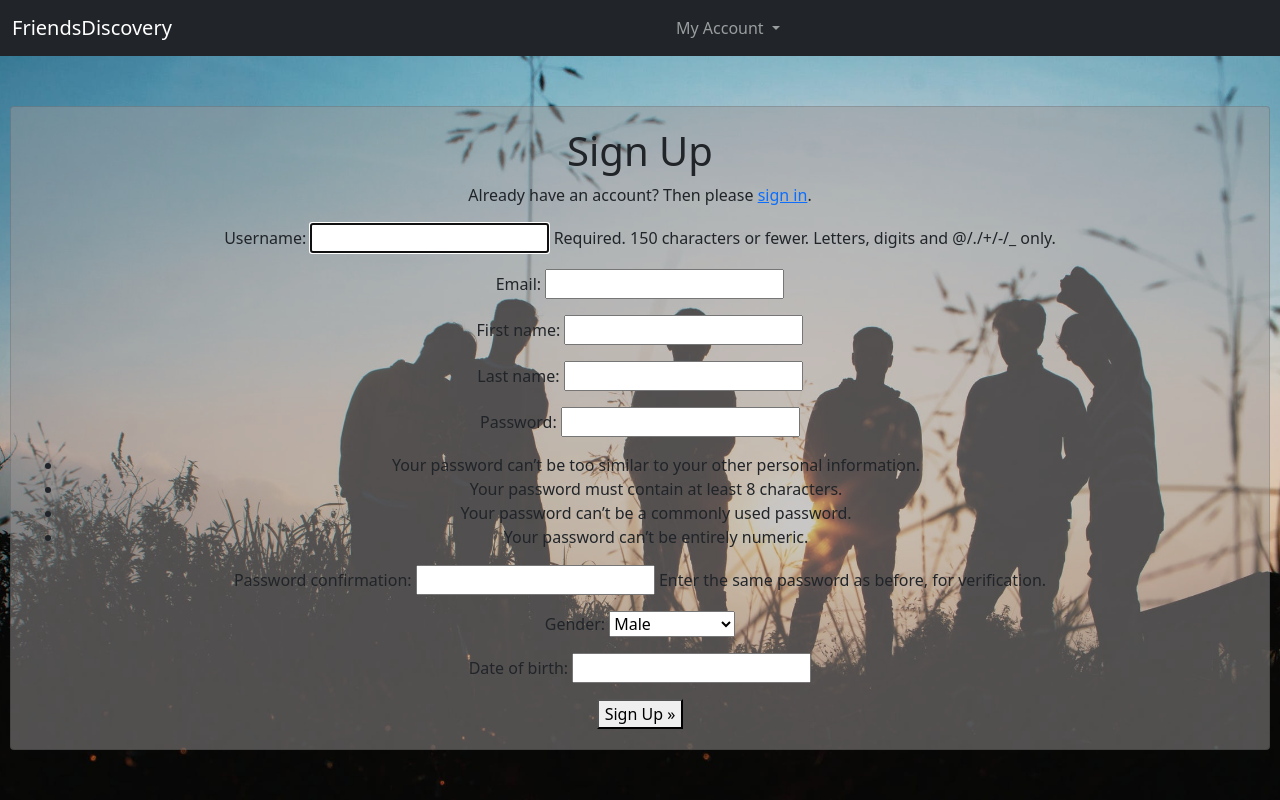
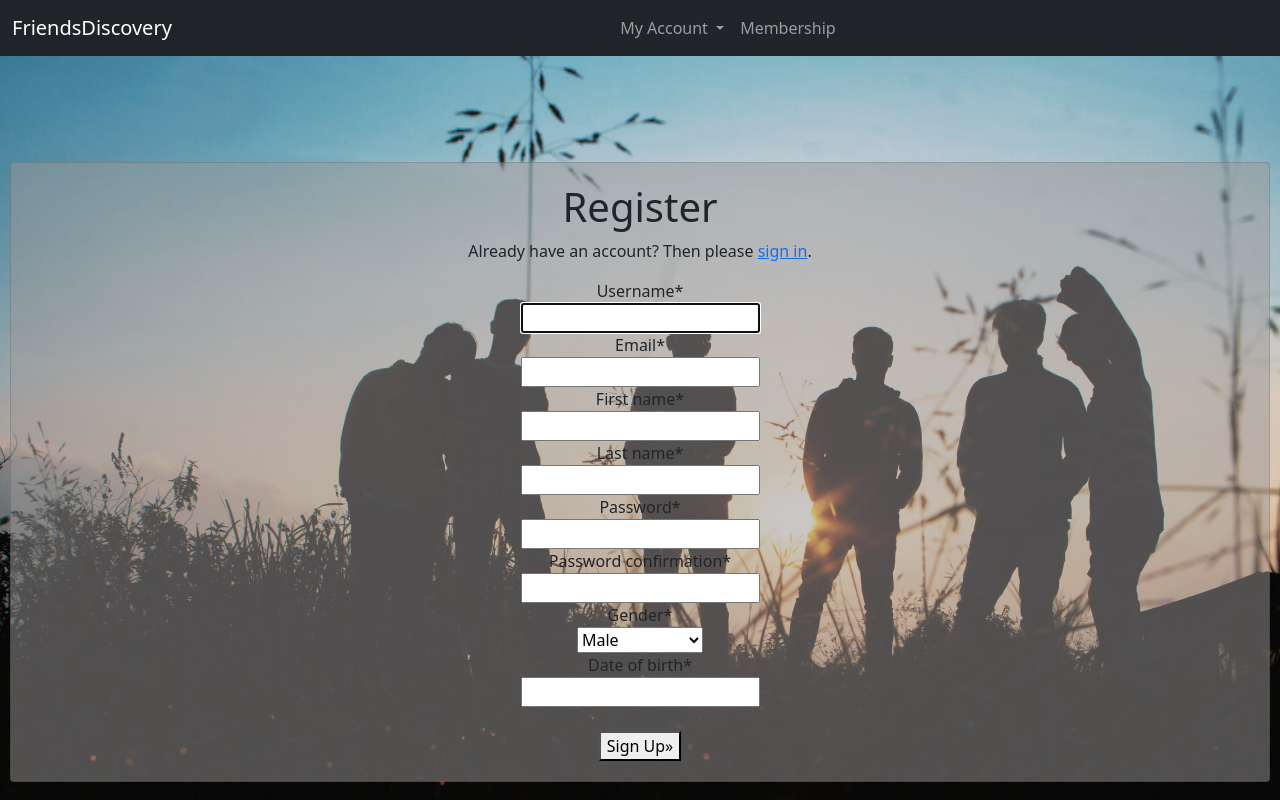
Before and after one commit to Code-Institute-Submissions/adam181189-FriendsDiscovery_JulyResub, a Django app: page /extendedSignup in a window 1280 px wide. Run offline with Django 3.2, Linux system fonts and the light colour scheme; parts of the project's set-up code (start-up, migrations or seed data) failed here and were passed over; some libraries are stand-ins or nearby versions.

Commit message:
updated register so it brings up a modified allauth file, and updates the database with information shared oneregister

```diff
--- a/friendsdiscovery/settings.py
+++ b/friendsdiscovery/settings.py
@@ -45,6 +45,7 @@ INSTALLED_APPS = [
     'users',
     'home',
     'profilepage',
+    'crispy_forms',
 ]
 
 MIDDLEWARE = [
--- a/templates/allauth/account/login.html
+++ b/templates/allauth/account/login.html
@@ -15,7 +15,7 @@
 
     {% if socialaccount_providers %}
     <p>{% blocktrans with site.name as site_name %}Please sign in with one
-        of your existing third party accounts. Or, <a href="{{ signup_url }}">sign up</a>
+        of your existing third party accounts. Or, <a href="{{% url '' %}}">sign up</a>
         for a {{ site_name }} account and sign in below:{% endblocktrans %}</p>
 
     <div class="socialaccount_ballot">
@@ -31,8 +31,8 @@
     {% include "socialaccount/snippets/login_extra.html" %}
 
     {% else %}
-    <p>{% blocktrans %}If you have not created an account yet, then please
-        <a href="{{ signup_url }}">sign up</a> first.{% endblocktrans %}</p>
+    <p>If you have not created an account yet, then please
+        <a href="{% url 'extendedSignup' %}">sign up</a> first.</p>
     {% endif %}
 
     <form class="login" method="POST" action="{% url 'account_login' %}">
--- a/templates/allauth/account/signup.html
+++ b/templates/allauth/account/signup.html
@@ -1,24 +1,32 @@
-{% extends "account/base.html" %}
+{% extends "base.html" %}
 
 {% load i18n %}
 
-{% block head_title %}{% trans "Signup" %}{% endblock %}
+{% block head_title %}Register{% endblock %}
+
+{% load crispy_forms_tags %}
 
 {% block content %}
 <div class="card registrationCard text-center">
-    <h1>{% trans "Sign Up" %}</h1>
+    <h1>Register</h1>
 
-    <p>{% blocktrans %}Already have an account? Then please <a href="{{ login_url }}">sign in</a>.{% endblocktrans %}
+    <p>Already have an account? Then please <a href="{% url 'account_login' %}">sign in</a>.
     </p>
 
     <form class="signup" id="signup_form" method="post" action="{% url 'extendedSignup' %}">
         {% csrf_token %}
-        {{ form.as_p }}
-        {{ profile_form.as_p }}
+        <div class="container">
+            <form method="POST" class="col-12 col-md-6 pl-3 pr-3 pl-md-0 pr-md-0">
+                {% csrf_token %}
+                <fieldset class="form-group">
+                    {{ form | crispy }}
+                    {{ profile_form | crispy }}
+                </fieldset>
         {% if redirect_field_value %}
         <input type="hidden" name="{{ redirect_field_name }}" value="{{ redirect_field_value }}" />
         {% endif %}
-        <button type="submit">{% trans "Sign Up" %} &raquo;</button>
+        <br>
+        <button type="submit">{% trans "Sign Up" %}&raquo;</button>
     </form>
 </div>
 {% endblock %}
--- a/users/forms.py
+++ b/users/forms.py
@@ -5,6 +5,14 @@ from .models import UserProfile
 
 
 class SignupForm(UserCreationForm):
+
+    def __init__(self, *args, **kwargs):
+            super(SignupForm, self).__init__(*args, **kwargs)
+
+            for fieldname in ['username', 'email', 'first_name', 'last_name',
+            'password1', 'password2']:
+                self.fields[fieldname].help_text = None
+
     email = forms.EmailField(required=True)
     first_name = forms.CharField(max_length=30)
     last_name = forms.CharField(max_length=150)
@@ -14,6 +22,20 @@ class SignupForm(UserCreationForm):
         fields = [
             'username', 'email', 'first_name', 'last_name',
             'password1', 'password2']
+
+        def clean_email(self):
+        # Get the email
+            email = self.cleaned_data.get('email')
+
+        # Check to see if any users already exist with this email as a username.
+            try:
+                match = User.objects.get(email=email)
+            except User.DoesNotExist:
+                # Unable to find a user, this is fine
+                return email
+
+            # A user was found with this as a username, raise an error.
+            raise forms.ValidationError('This email address is already in use.')
 
     def signup(self, test, commit=True):
 
@@ -31,6 +53,5 @@ class SignupForm(UserCreationForm):
 
 class UserProfileForm(forms.ModelForm):
     class Meta:
-        print("Meta:")
         model = UserProfile
         fields = ('gender', 'date_of_birth')
--- a/users/urls.py
+++ b/users/urls.py
@@ -1,7 +1,8 @@
 from django.urls import path
+from django.contrib.auth import views as auth_views
 from . import views
 
 urlpatterns = [
     path('', views.index, name='index'),
-    path('extendedSignup', views.extendedSignup, name='extendedSignup')
+    path('extendedSignup', views.extendedSignup, name='extendedSignup'),
 ]
--- a/users/views.py
+++ b/users/views.py
@@ -40,7 +40,7 @@ def extendedSignup(request):
             user = authenticate(username=username, password=password)
             login(request, user)
 
-            return redirect('index')
+            return redirect('account_login')
     else:
         form = SignupForm()
         profile_form = UserProfileForm()
```
